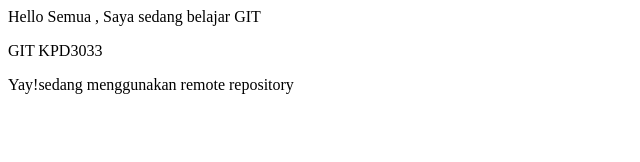
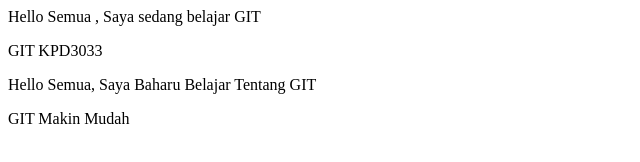
Before and after one commit to 2604shafrenaA/project01-html, a plain HTML site: page index.html in a window 1280 px wide. Shown: the whole page, without its empty margins (0-640 px from the left). Drawn offline with Linux system fonts and the light colour scheme.

Commit message:
mengubah tajuk dan teks pada body

```diff
--- a/index.html
+++ b/index.html
@@ -1,11 +1,11 @@
 <html>
     <head>
         <title>Belajar Git-Projek 01</title>
-        <title>Belajar Git:Remote Repository</title>
     </head>
     <body>
         <p>Hello Semua , Saya sedang belajar GIT</p>
         <p>GIT KPD3033</p>
-        <p>Yay!sedang menggunakan remote repository</p>
+        <p>Hello Semua, Saya Baharu Belajar Tentang GIT</p>
+        <p>GIT Makin Mudah</p>
     </body>
 </html>
```
